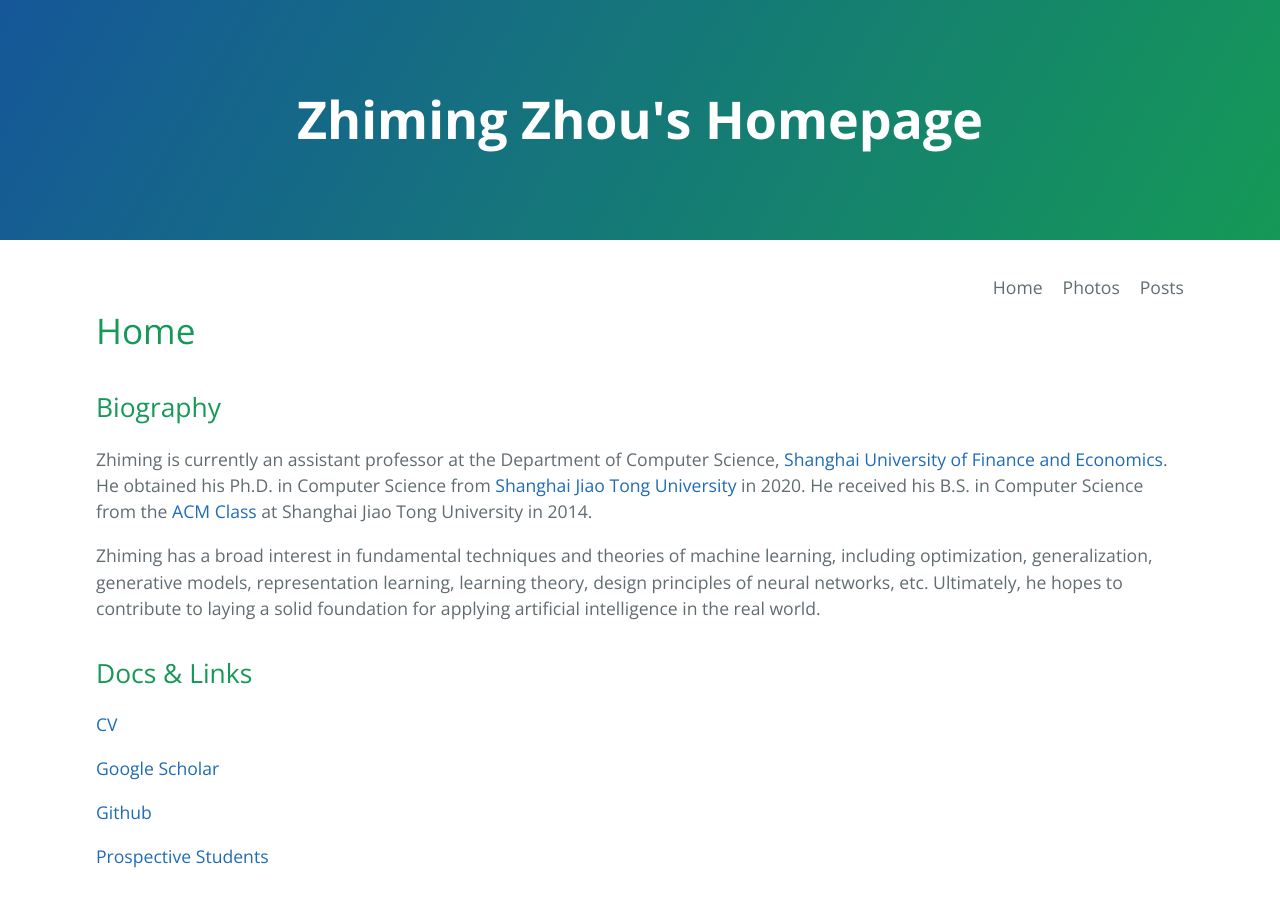
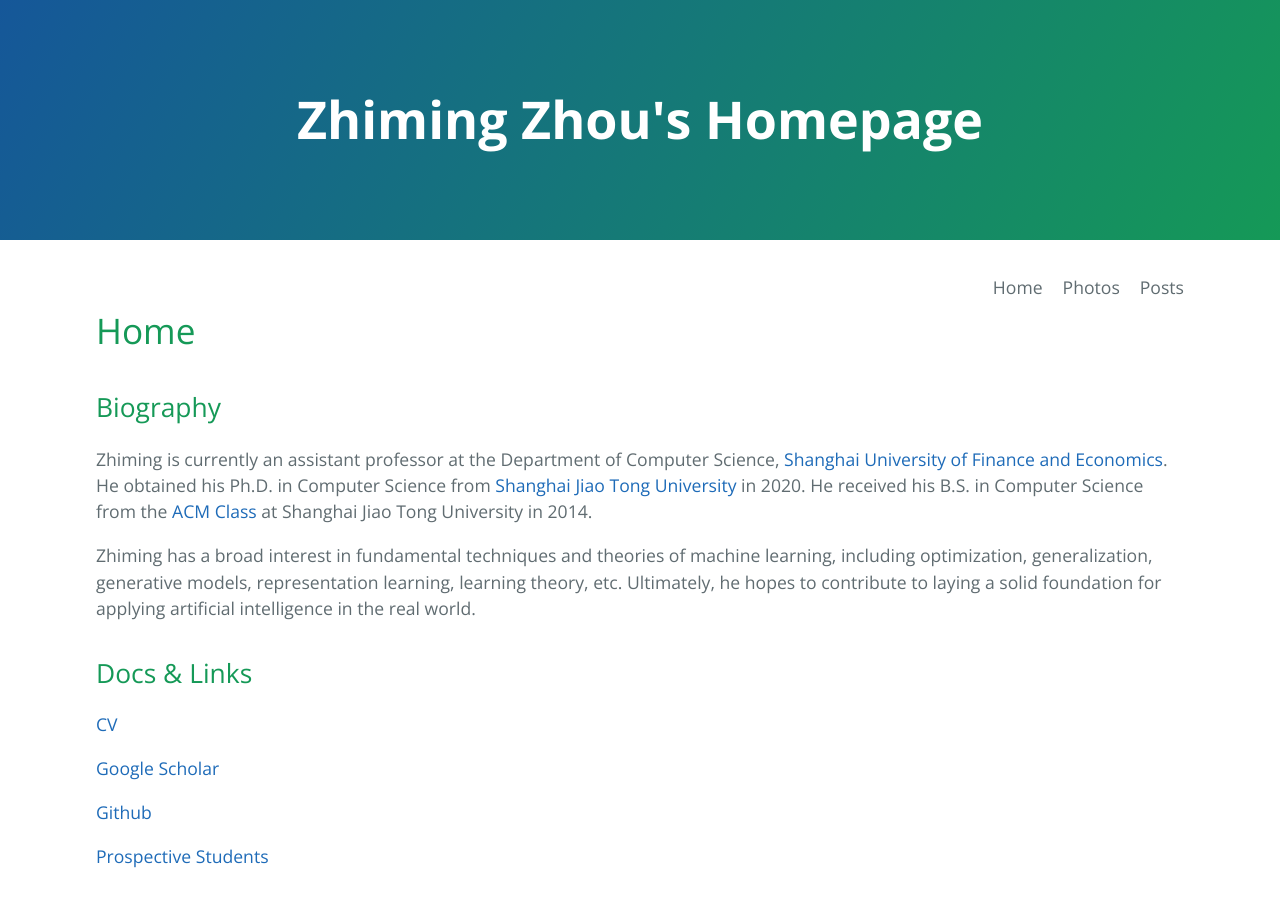
Before and after one commit to ZhimingZhou/zhimingzhou.github.io, a Jekyll site: the page built from index.md, in a window 1280 px wide and 900 px high. Built offline with Jekyll 4.4.1, drawn with Linux system fonts in a browser that asks for light colours.

Commit message:
Update index.md

```diff
--- a/index.md
+++ b/index.md
@@ -9,7 +9,7 @@ permalink: /
 
 Zhiming is currently an assistant professor at the Department of Computer Science, [Shanghai University of Finance and Economics](http://english.sufe.edu.cn/). He obtained his Ph.D. in Computer Science from [Shanghai Jiao Tong University](http://en.sjtu.edu.cn/) in 2020. He received his B.S. in Computer Science from the [ACM Class](https://acm.sjtu.edu.cn/home) at Shanghai Jiao Tong University in 2014.
 
-Zhiming has a broad interest in fundamental techniques and theories of machine learning, including optimization, generalization, generative models, representation learning, learning theory, design principles of neural networks, etc. Ultimately, he hopes to contribute to laying a solid foundation for applying artificial intelligence in the real world.
+Zhiming has a broad interest in fundamental techniques and theories of machine learning, including optimization, generalization, generative models, representation learning, learning theory, etc. Ultimately, he hopes to contribute to laying a solid foundation for applying artificial intelligence in the real world.
 
 ## Docs & Links
 
```
